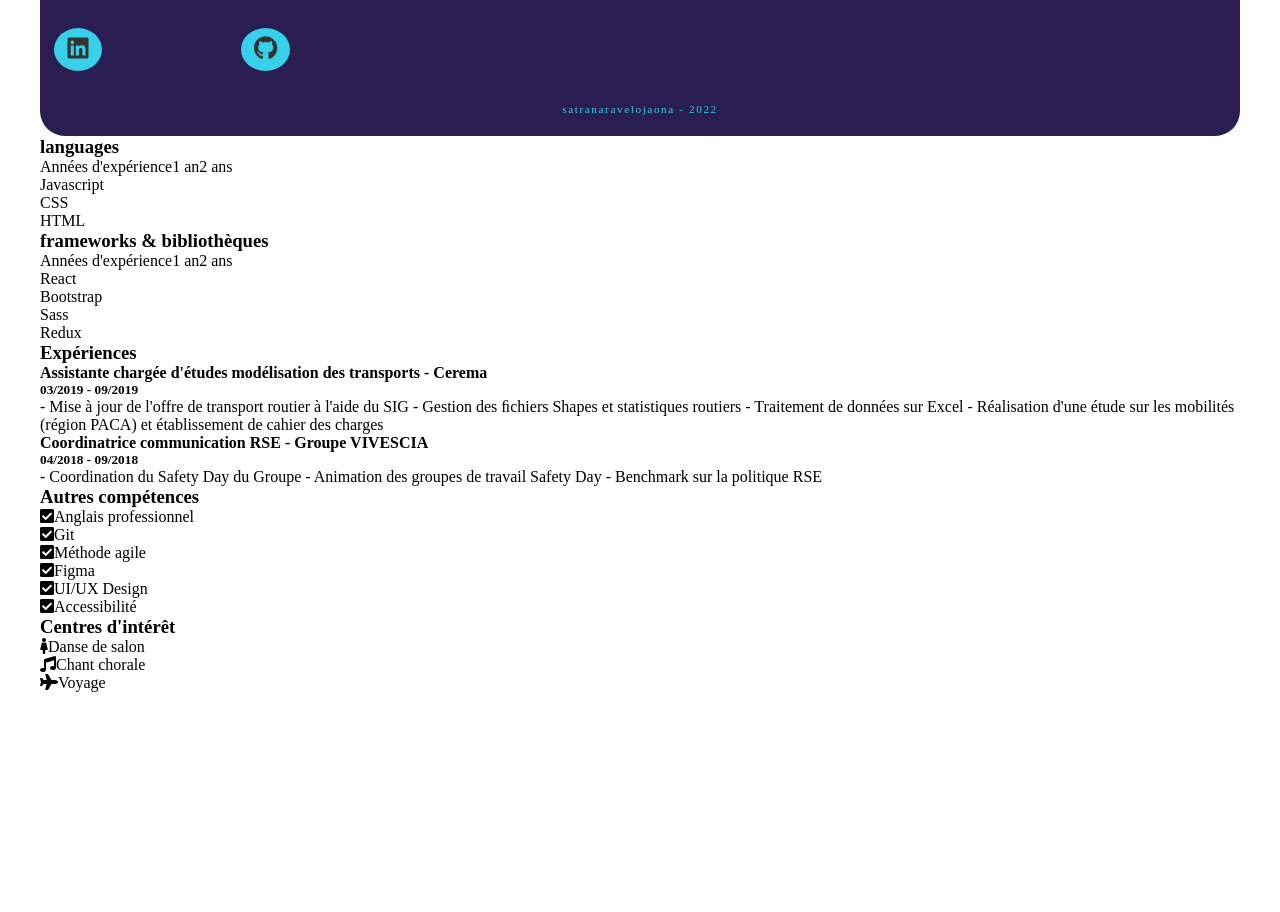
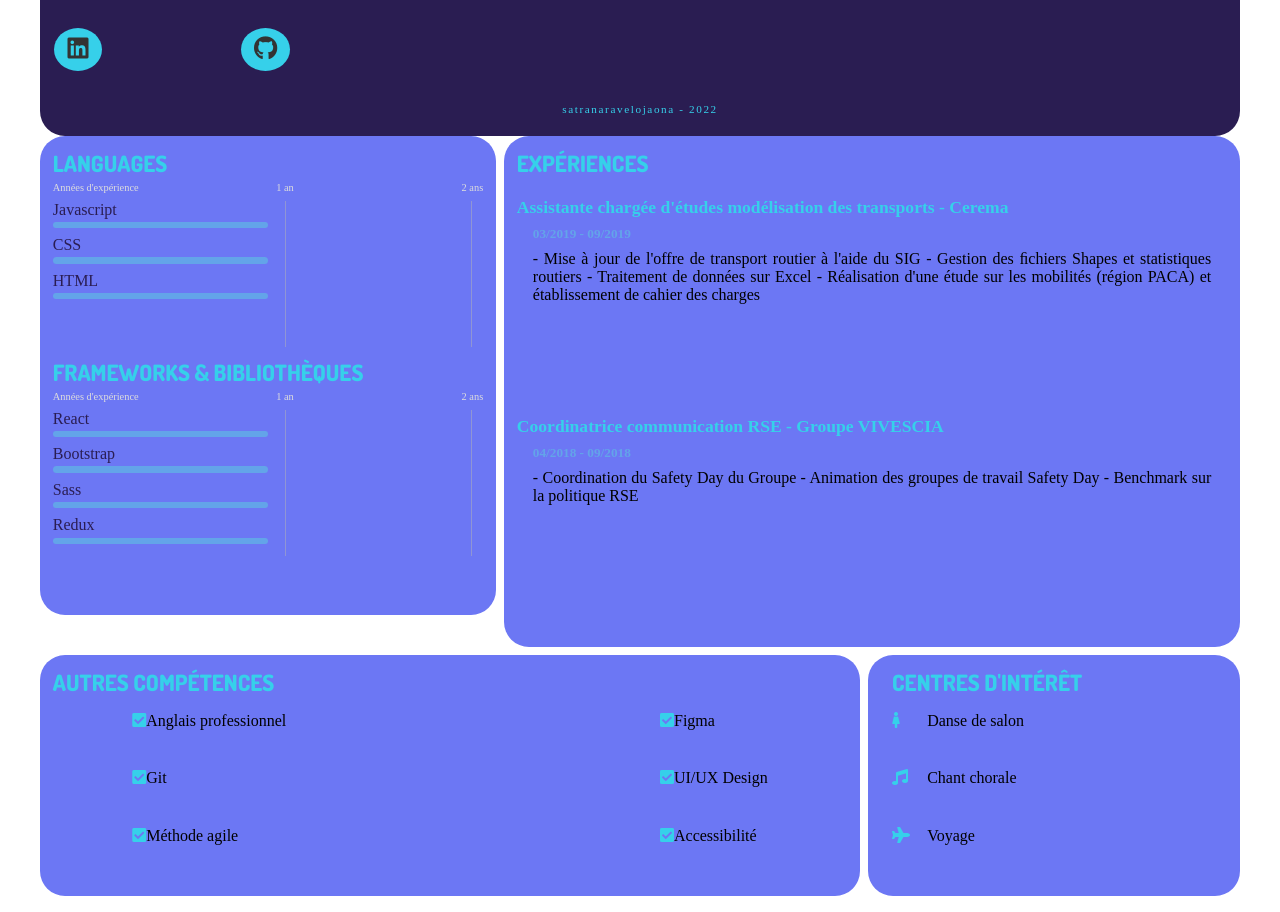
Before and after one commit to SaRvj/CV, a React (Create React App) app: page /competences in a window 1280 px wide. Shown: the part 640-1552 px from the top of the page. Before the commit the page ends 1348 px from the top, so only its background shows below. Built offline with nearby package versions, Linux system fonts and the light colour scheme; a web font is replaced by a local one.

Commit message:
stylization of experience complete

```diff
--- a/src/styles/pages/_knowledge.scss
+++ b/src/styles/pages/_knowledge.scss
@@ -0,0 +1,252 @@
+.knowledges {
+    .knowledgesContent {
+        min-height: $min-height;
+        width: 100%;
+        position: relative;
+        overflow: hidden;
+        display: grid;
+        grid-template-columns: 38% 1fr 1fr;
+        grid-row: 70% 30%;
+        grid-template-areas:
+            "L E E"
+            "O O H";
+
+        .languagesFrameworks, .experience, .otherSkills, .hobbies {
+            background: $color-2;
+            border-radius: $borderRadius;
+            padding: .8rem;
+        }
+
+        h3 {
+            font-size: 1.4rem;
+            margin-bottom: 1rem;
+            font-family: $font-2;
+            color: $color-5;
+            text-transform: uppercase;
+        }
+
+        .languagesFrameworks {
+            grid-area: L;
+            margin-bottom: 2.5rem;
+            display: grid;
+            grid-template-columns: 1fr;
+            grid-row: 1fr 1fr;
+            grid-template-areas:
+                "L"
+                "F";
+
+            .languageDisplay {
+                grid-area: L;
+            }
+
+            .frameworkDisplay {
+                grid-area: F;
+            }
+
+            h3 {
+                margin-bottom: .3rem;
+            }
+
+            .years {
+                font-size: .65rem;
+                display: flex;
+                justify-content: space-between;
+                color: $white;
+
+                span {
+                    width: 36%;
+
+                    &:nth-child(2){
+                        text-align: right;
+                        width: 20%;
+                    }
+                    &:nth-child(3){
+                        text-align: right;
+                        width: 44%;
+                    }
+                    &:nth-child(2):before,
+                    &:nth-child(3):before {
+                        content: '';
+                        background: rgba(180,179,179,0.5);
+                        position: absolute;
+                        height: 146px;
+                        width: 1px;
+                        transform: translate(9px, 19px);
+                    }
+                }
+            }
+
+            .languagesList {
+                padding-top: .5rem;
+
+                li {
+                    color: $color-1;
+                }
+
+                .progressBar {
+                    height: .4rem;
+                    background: transparent;
+                    border-radius: 50px;
+                    margin-top: .2rem;
+                    position: relative;
+
+                    &:after {
+                        content: '';
+                        position: absolute;
+                        background: $color-3;
+                        border-radius: 50px;
+                        height: .4rem;
+                        width: 0;
+                        animation: line 2s ease-out forwards;
+
+                        @keyframes line {
+                            to {
+                                width: 100%;
+                            }
+                        }
+                    }
+                }
+            }
+        }
+
+        .experience {
+            grid-area: E;
+            margin: 0 0 .5rem .5rem;
+            display: grid;
+            grid-template-columns: 1fr;
+            grid-template-rows: 10% 1fr 1fr;
+            grid-template-areas:
+              "1"
+              "2"
+              "3";
+
+            h3 {
+              grid-area: 1;
+            }
+
+            h4 {
+              font-size: 1.1rem;
+              color: $color-5;
+            }
+
+            h5 {
+              color: $color-3;
+              padding: 0.5rem 0 0.5rem 1rem;
+            }
+
+            p {
+              text-align: justify;
+              padding: 0 1rem;
+            }
+
+            .exp-1 {
+              grid-area: 2;
+            }
+
+            .exp-2 {
+              grid-area: 3;
+            }
+        }
+
+        .otherSkills {
+            grid-area: O;
+            margin-right: 0.5rem;
+
+            .list {
+                display: flex;
+                width: 80%;
+                height: 100%;
+                margin: 0 auto;
+                justify-content: space-between;
+
+                ul {
+                    height: 80%;
+                    display: grid;
+
+                    i {
+                    color: $color-5;
+                    }
+                }
+            }
+        }
+        .hobbies {
+            grid-area: H;
+            padding-left: 1.5rem;
+
+            ul {
+                height: 80%;
+                display: grid;
+
+                li {
+                    i {
+                    position: absolute;
+                    color: $color-5;
+                    }
+
+                    span {
+                    position: absolute;
+                    transform: translateX(2.2rem);
+                    }
+                }
+            }
+        }
+    }
+}
+
+@media screen and (max-width: 950px){
+    .knowledgesContent {
+        h3 {
+            font-size: 1.2rem !important;
+        }
+
+        .languagesList {
+            padding-top: .2rem !important;
+        }
+
+        p {
+            font-size: .8rem;
+        }
+
+        .otherSkills, .hobbies {
+            font-size: .8rem;
+        }
+    }
+}
+@media screen and (max-width: 850px){
+    .knowledgesContent {
+        h4 {
+            font-size: .9rem !important;
+        }
+
+        h5 {
+            font-size: .6rem !important;
+            padding: .2rem 1rem !important;
+        }
+    }
+}
+@media screen and (max-width: 500px){
+    .knowledgesContent {
+        display: grid !important;
+        grid-template-columns: 1fr !important;
+        grid-template-rows: 1fr 1fr 180px 180px !important;
+
+        .languages {
+            grid-area: 1 !important;
+        }
+
+        .experience {
+            grid-area: 2 !important;
+            margin-left: 0 !important;
+        }
+
+        .otherSkills {
+            grid-area: 3 !important;
+            margin-right: 0 !important;
+        }
+
+        .hobbies {
+            grid-area: 4 !important;
+            margin-top: .5rem !important;
+        }
+    }
+}
```
